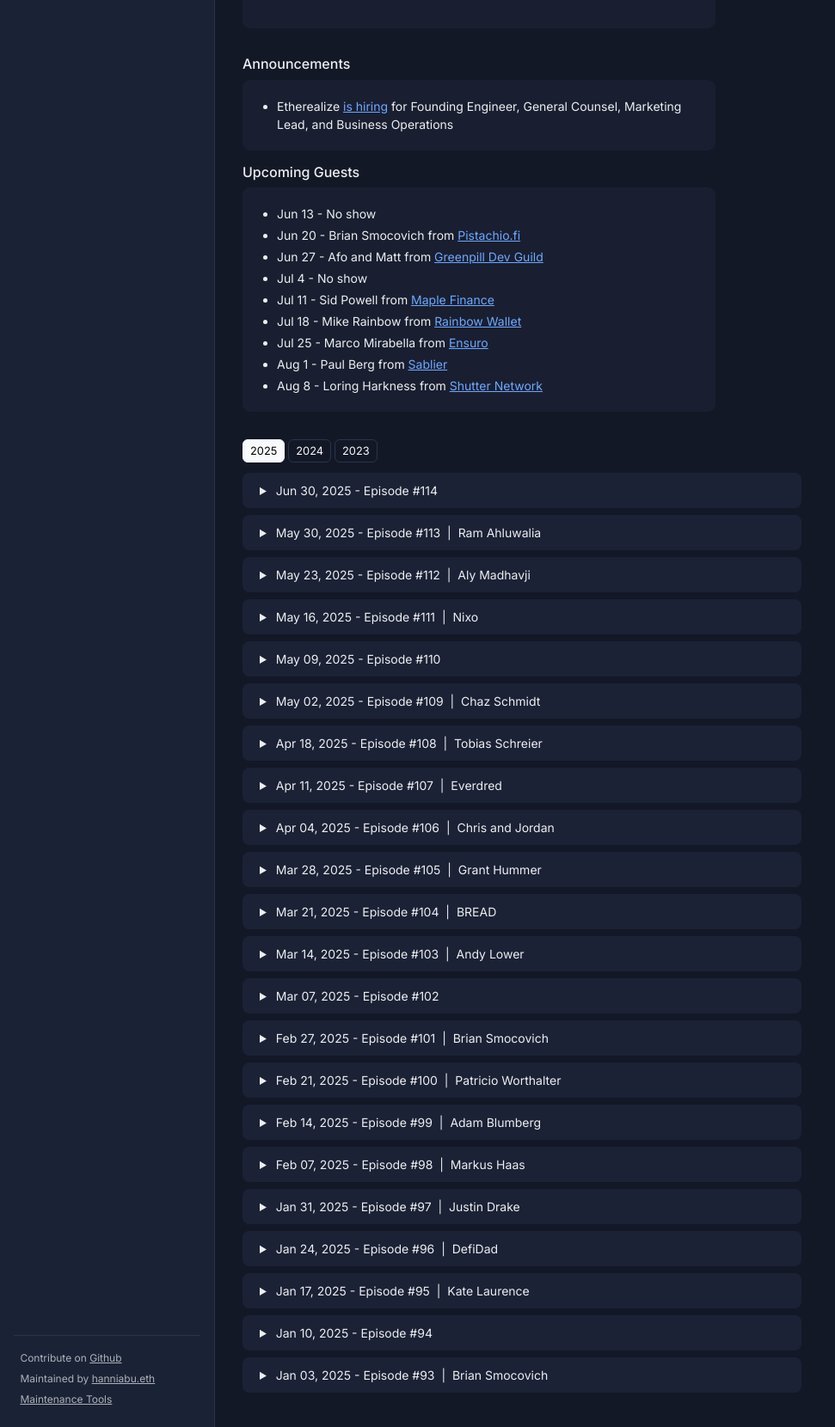
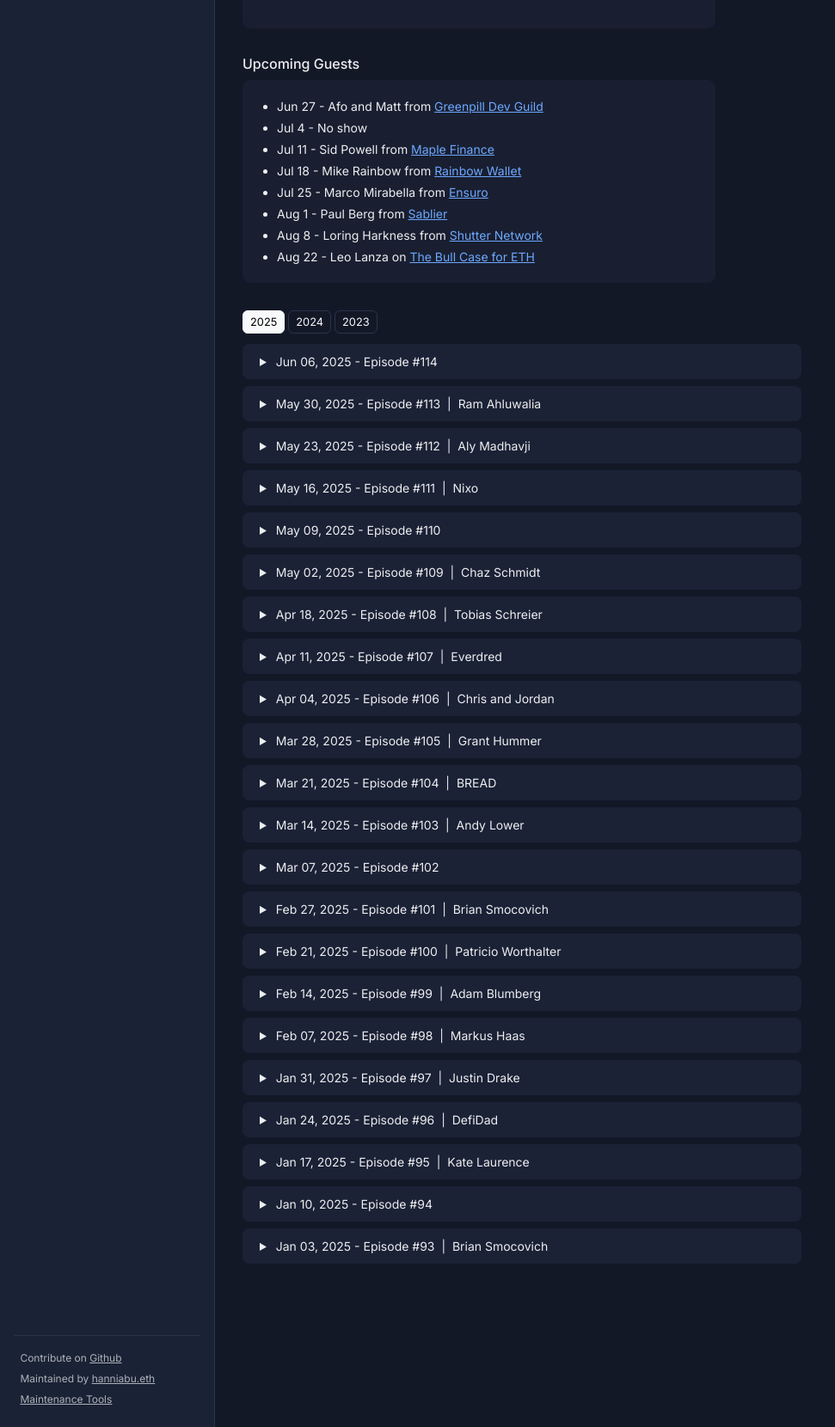
Before and after one commit to etheralpha/dailydoots-com, a Jekyll site: the page built from podcast.md, in a window 1280 px wide, cut to the strip 613-2273 px from the top of the page. Shown: the whole strip at 86% size, without its empty margins (0-971 px from the left). Built offline with Jekyll 4.4.1, drawn with Linux system fonts in a browser that asks for light colours; some web fonts are replaced.

```diff
--- a/_data/announcements.yml
+++ b/_data/announcements.yml
@@ -12,4 +12,4 @@
 
 # Entries are shown in the order listed
 # - message: Support the Doots podcast by donating to the matching round on [Giveth](https://giveth.io/donate/evmavericks-doots-podcast) (ends April 2nd)
-- message: Etherealize [is hiring](https://etherealize.notion.site/Open-Roles-at-Etherealize-200a025997618073b8c8eeb964e53a99) for Founding Engineer, General Counsel, Marketing Lead, and Business Operations
+# - message:
--- a/_data/guests.yml
+++ b/_data/guests.yml
@@ -1,7 +1,4 @@
 
-
-- Jun 13 - No show
-- Jun 20 - Brian Smocovich from [Pistachio.fi](https://www.pistachio.fi/)
 - Jun 27 - Afo and Matt from [Greenpill Dev Guild](https://guild.xyz/greenpill-dev-guild)
 - Jul 4 - No show
 - Jul 11 - Sid Powell from [Maple Finance](https://maple.finance/)
@@ -9,3 +6,4 @@
 - Jul 25 - Marco Mirabella from [Ensuro](https://ensuro.co)
 - Aug 1 - Paul Berg from [Sablier](https://sablier.com/)
 - Aug 8 - Loring Harkness from [Shutter Network](https://shutter.network)
+- Aug 22 - Leo Lanza on [The Bull Case for ETH](https://ethdigitaloil.com/)
```
Also changed, not shown: _data/doots.json (+1 -1 lines), weekly/historical/2025-06-06.md (+2 -2 lines).
